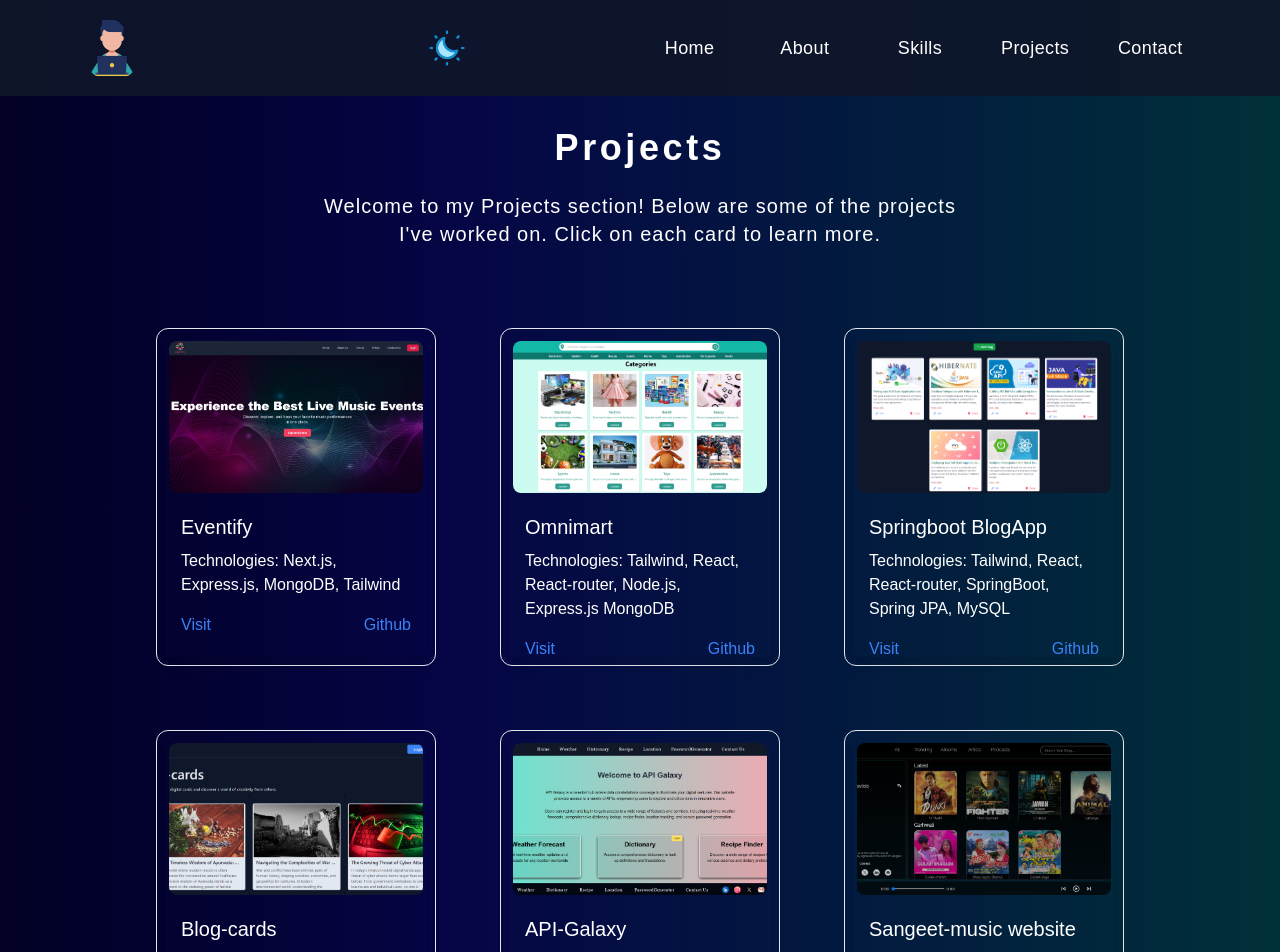
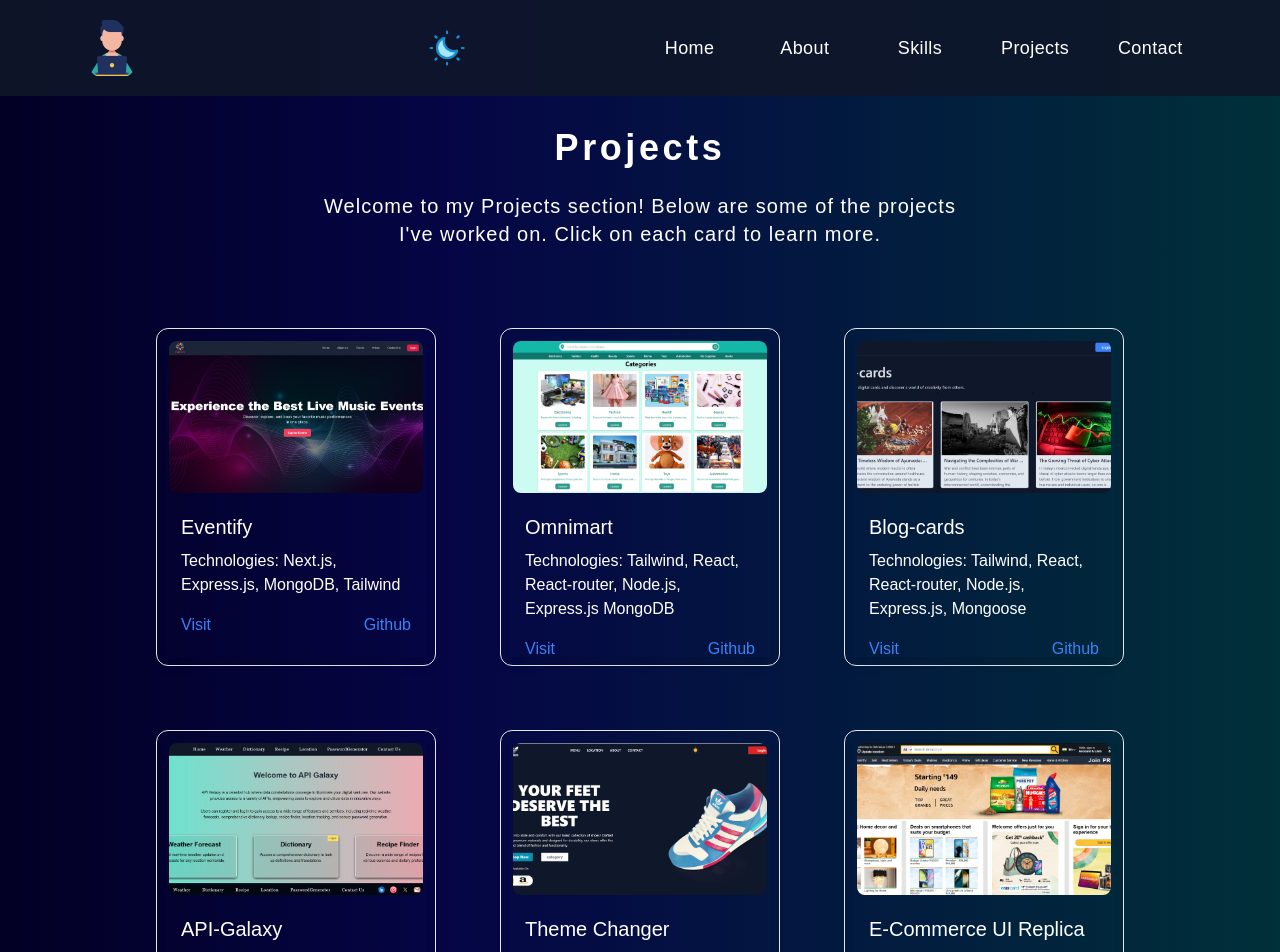
Before and after one commit to Vikash-Bachhety/Portfolio-nextjs, a Next.js app: page /projects in a window 1280 px wide. Shown: the top 952 px of the page. Built offline with nearby package versions, Linux system fonts and the light colour scheme.

Commit message:
Update page.jsx

```diff
--- a/src/app/(pages)/projects/page.jsx
+++ b/src/app/(pages)/projects/page.jsx
@@ -3,10 +3,10 @@
 import React, { useState } from "react";
 import img1 from "../assets/bg/1.jpg";
 import img2 from "../assets/bg/2.jpg";
-import img3 from "../assets/bg/3.jpg";
+// import img3 from "../assets/bg/3.jpg";
 import img4 from "../assets/bg/4.jpg";
 import img6 from "../assets/bg/6.jpg";
-import img7 from "../assets/bg/7.jpg";
+// import img7 from "../assets/bg/7.jpg";
 import img8 from "../assets/bg/8.jpg";
 import img9 from "../assets/bg/9.jpg";
 import Image from "next/image";
@@ -26,13 +26,13 @@ const projectsData = [
     visiterLink: "https://theme-mode-seven.vercel.app/",
     githubLink: "https://github.com/Vikash-Bachhety/ThemeMode",
   },
-  {
-    title: "Sangeet-music website",
-    Technologies: "HTML, CSS, JS, Tailwind",
-    image: img3,
-    visiterLink: "https://sangeet-xi.vercel.app/",
-    githubLink: "https://github.com/Vikash-Bachhety/Sangeet",
-  },
+  // {
+  //   title: "Sangeet-music website",
+  //   Technologies: "HTML, CSS, JS, Tailwind",
+  //   image: img3,
+  //   visiterLink: "https://sangeet-xi.vercel.app/",
+  //   githubLink: "https://github.com/Vikash-Bachhety/Sangeet",
+  // },
   {
     title: "API-Galaxy",
     Technologies: "HTML, CSS, Tailwind, React, React-router",
@@ -47,13 +47,13 @@ const projectsData = [
     visiterLink: "https://blog-with-cards.vercel.app/",
     githubLink: "https://github.com/Vikash-Bachhety/Blog",
   },
-  {
-    title: "Springboot BlogApp",
-    Technologies: "Tailwind, React, React-router, SpringBoot, Spring JPA, MySQL",
-    image: img7,
-    visiterLink: "https://frontend-java-blog-app.vercel.app/",
-    githubLink: "https://github.com/Vikash-Bachhety/backend_java_blogApp",
-  },
+  // {
+  //   title: "Springboot BlogApp",
+  //   Technologies: "Tailwind, React, React-router, SpringBoot, Spring JPA, MySQL",
+  //   image: img7,
+  //   visiterLink: "https://frontend-java-blog-app.vercel.app/",
+  //   githubLink: "https://github.com/Vikash-Bachhety/backend_java_blogApp",
+  // },
   {
     title: "Omnimart",
     Technologies: "Tailwind, React, React-router, Node.js, Express.js MongoDB",
```
